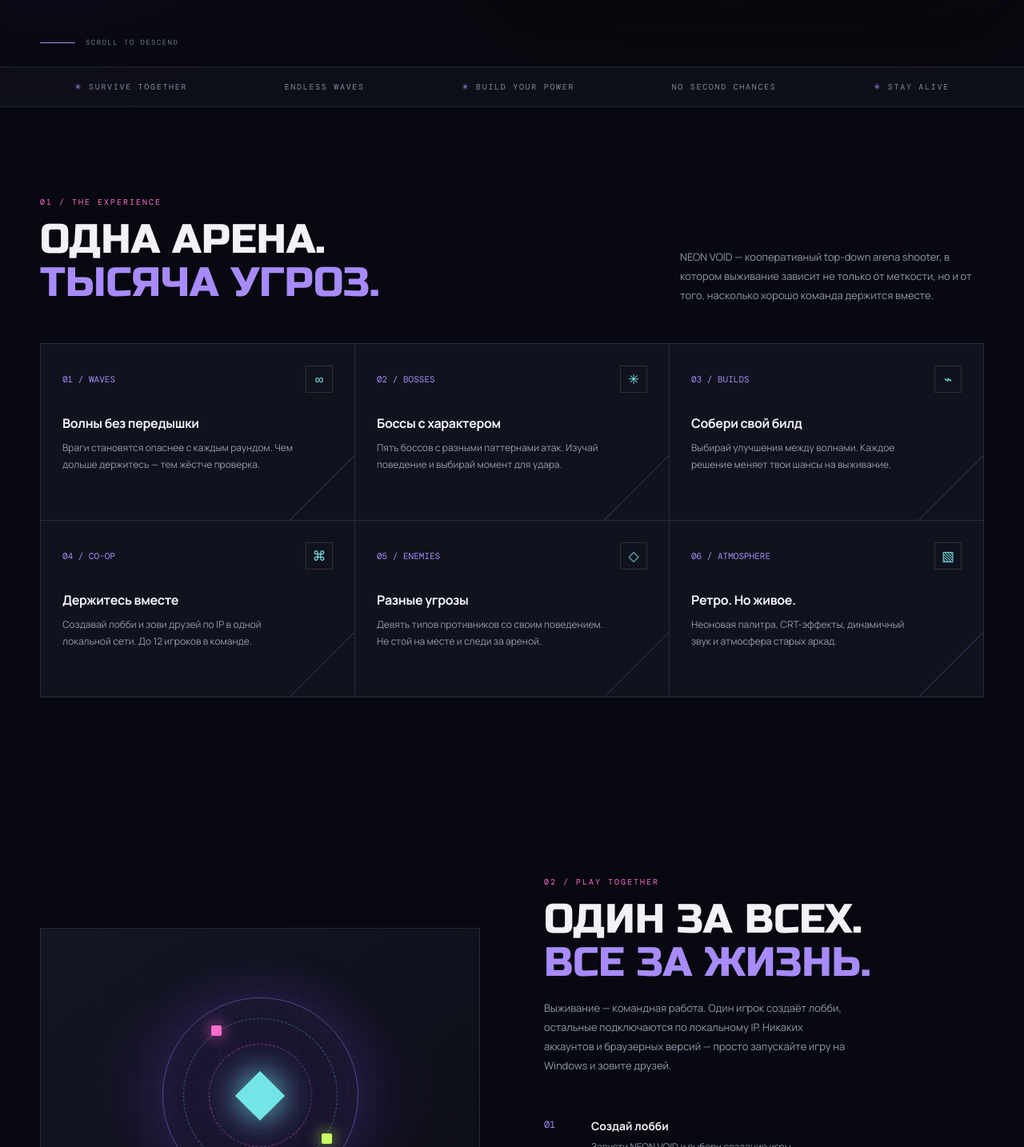
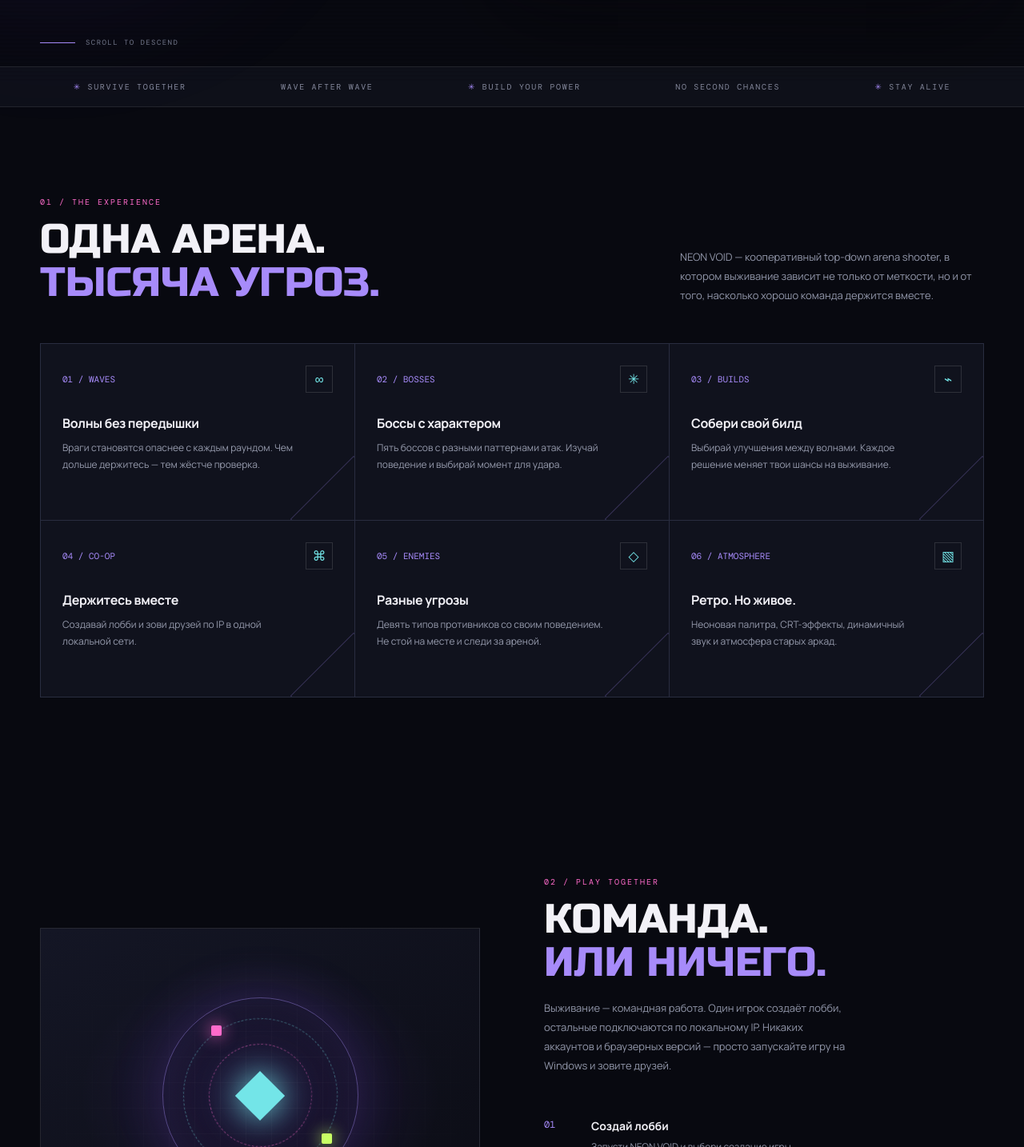
Before and after one commit to skysoftly/neuro_game, a plain HTML site: page index.html in a window 1280 px wide. Shown: the part 696-2130 px from the top of the page at 80% size. Drawn offline with nearby package versions, Linux system fonts and the light colour scheme.

Commit message:
Remove unrelated game details from NEON VOID website

```diff
--- a/index.html
+++ b/index.html
@@ -76,7 +76,7 @@
       </div>
       <div class="scroll-note"><span class="scroll-line"></span> SCROLL TO DESCEND</div>
     </div>
-    <div class="ticker"><div class="wrap ticker-inner"><span><em>✳</em> SURVIVE TOGETHER</span><span>ENDLESS WAVES</span><span><em>✳</em> BUILD YOUR POWER</span><span>NO SECOND CHANCES</span><span><em>✳</em> STAY ALIVE</span></div></div>
+    <div class="ticker"><div class="wrap ticker-inner"><span><em>✳</em> SURVIVE TOGETHER</span><span>WAVE AFTER WAVE</span><span><em>✳</em> BUILD YOUR POWER</span><span>NO SECOND CHANCES</span><span><em>✳</em> STAY ALIVE</span></div></div>
     <section class="wrap" id="features">
       <div class="section-head">
         <div><div class="kicker">01 / THE EXPERIENCE</div><h2 class="section-title">ОДНА АРЕНА.<br><span>ТЫСЯЧА УГРОЗ.</span></h2></div>
@@ -86,7 +86,7 @@
         <article class="feature"><div class="feature-top"><span class="feature-no">01 / WAVES</span><span class="feature-icon">∞</span></div><h3>Волны без передышки</h3><p>Враги становятся опаснее с каждым раундом. Чем дольше держитесь — тем жёстче проверка.</p></article>
         <article class="feature"><div class="feature-top"><span class="feature-no">02 / BOSSES</span><span class="feature-icon">✳</span></div><h3>Боссы с характером</h3><p>Пять боссов с разными паттернами атак. Изучай поведение и выбирай момент для удара.</p></article>
         <article class="feature"><div class="feature-top"><span class="feature-no">03 / BUILDS</span><span class="feature-icon">⌁</span></div><h3>Собери свой билд</h3><p>Выбирай улучшения между волнами. Каждое решение меняет твои шансы на выживание.</p></article>
-        <article class="feature"><div class="feature-top"><span class="feature-no">04 / CO-OP</span><span class="feature-icon">⌘</span></div><h3>Держитесь вместе</h3><p>Создавай лобби и зови друзей по IP в одной локальной сети. До 12 игроков в команде.</p></article>
+        <article class="feature"><div class="feature-top"><span class="feature-no">04 / CO-OP</span><span class="feature-icon">⌘</span></div><h3>Держитесь вместе</h3><p>Создавай лобби и зови друзей по IP в одной локальной сети.</p></article>
         <article class="feature"><div class="feature-top"><span class="feature-no">05 / ENEMIES</span><span class="feature-icon">◇</span></div><h3>Разные угрозы</h3><p>Девять типов противников со своим поведением. Не стой на месте и следи за ареной.</p></article>
         <article class="feature"><div class="feature-top"><span class="feature-no">06 / ATMOSPHERE</span><span class="feature-icon">▧</span></div><h3>Ретро. Но живое.</h3><p>Неоновая палитра, CRT-эффекты, динамичный звук и атмосфера старых аркад.</p></article>
       </div>
@@ -98,7 +98,7 @@
           <div class="visual-caption"><span>VOID CORE / ACTIVE</span><span>THREAT LEVEL: RISING</span></div>
         </div>
         <div>
-          <div class="kicker">02 / PLAY TOGETHER</div><h2 class="section-title">ОДИН ЗА ВСЕХ.<br><span>ВСЕ ЗА ЖИЗНЬ.</span></h2>
+          <div class="kicker">02 / PLAY TOGETHER</div><h2 class="section-title">КОМАНДА.<br><span>ИЛИ НИЧЕГО.</span></h2>
           <p class="section-intro" style="margin-top:18px">Выживание — командная работа. Один игрок создаёт лобби, остальные подключаются по локальному IP. Никаких аккаунтов и браузерных версий — просто запускайте игру на Windows и зовите друзей.</p>
           <div class="steps">
             <div class="step"><span class="step-no">01</span><div><strong>Создай лобби</strong><p>Запусти NEON VOID и выбери создание игры.</p></div></div>
```
